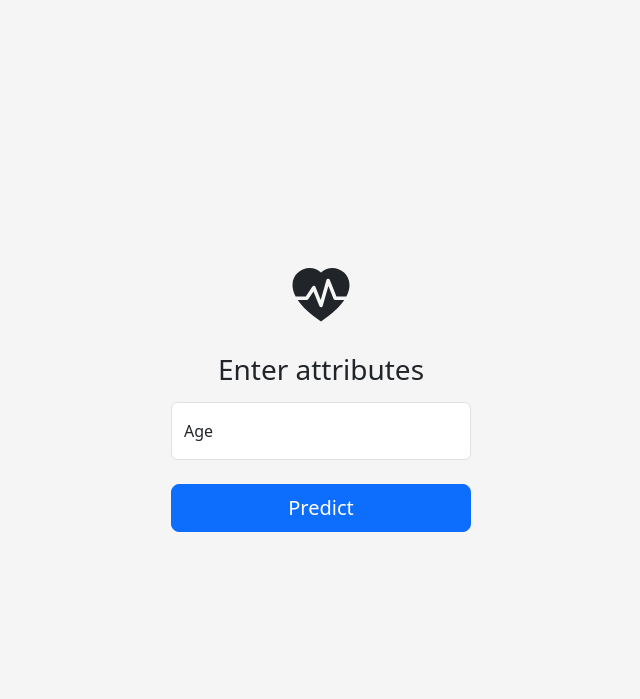
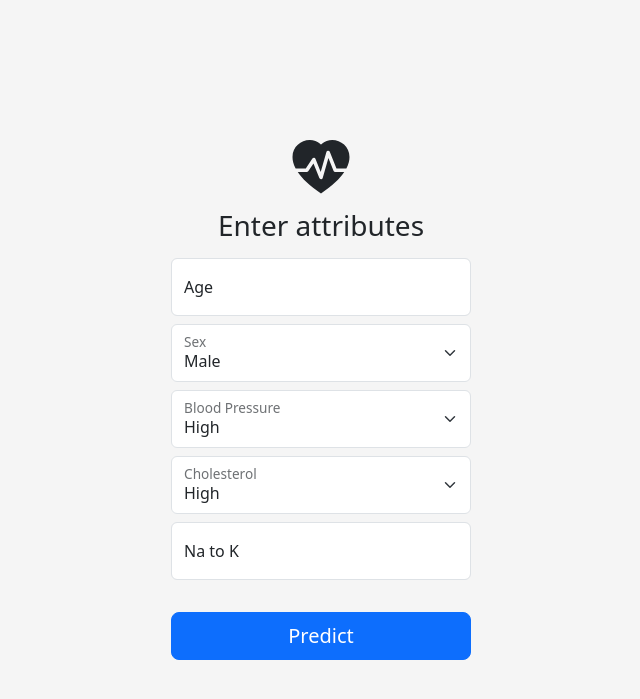
Before and after one commit to AminHajian/Which-drug, a Flask app: page /predict in a window 1280 px wide. Shown: the top 699 px of the page, without its empty margins (319-959 px from the left). Run offline with Flask 3, Linux system fonts and the light colour scheme; parts of the project's set-up code (start-up, migrations or seed data) failed here and were passed over.

Commit message:
Added form fields to prediction page template

```diff
--- a/templates/predict.html
+++ b/templates/predict.html
@@ -25,7 +25,7 @@
           width="72"
           height="57"
           fill="currentColor"
-          class="bi bi-heart-pulse-fill mb-4"
+          class="bi bi-heart-pulse-fill mb-2"
           viewBox="0 0 16 16"
         >
           <path
@@ -36,12 +36,12 @@
           />
         </svg>
         <h1 class="h3 mb-3 fw-normal">Enter attributes</h1>
+        <!--TODO: Add a flash box for this-->
         {% if data.prediction %}
-        <div class="mb-4">
-        {{ data.prediction }}
-        </div>
+        <div class="mb-4">{{ data.prediction }}</div>
         {% endif %}
-        <div class="form-floating">
+
+        <div class="form-floating mb-2">
           <input
             type="number"
             max="150"
@@ -50,15 +50,49 @@
             id="floatingInput"
             placeholder="Age"
             name="age"
+            required
           />
           <label for="floatingInput">Age</label>
         </div>
 
-        <!--TODO: Add fields for other attributes-->
-        <input type="hidden" name="sex" value="0">
-        <input type="hidden" name="bp" value="1">
-        <input type="hidden" name="cholesterol" value="1">
-        <input type="hidden" name="na_to_k" value="25.355">
+        <div class="form-floating mb-2">
+          <select class="form-select" name="sex" required>
+            <option value="1">Male</option>
+            <option value="0">Female</option>
+          </select>
+          <label for="floatingInput">Sex</label>
+        </div>
+
+        <div class="form-floating mb-2">
+          <select class="form-select" name="bp" required>
+            <option value="1">High</option>
+            <option value="0">Low</option>
+          </select>
+          <label for="floatingInput">Blood Pressure</label>
+        </div>
+
+        <div class="form-floating mb-2">
+          <select class="form-select" name="cholesterol" required>
+            <option value="1">High</option>
+            <option value="0">Low</option>
+          </select>
+          <label for="floatingInput">Cholesterol</label>
+        </div>
+
+        <div class="form-floating mb-2">
+          <input
+            type="number"
+            step="0.01"
+            max="150"
+            min="0"
+            class="form-control"
+            id="floatingInput"
+            placeholder="Na to K"
+            name="na_to_k"
+            required
+          />
+          <label for="floatingInput">Na to K</label>
+        </div>
 
         <button class="w-100 btn btn-lg btn-primary mt-4" type="submit">
           Predict
```
